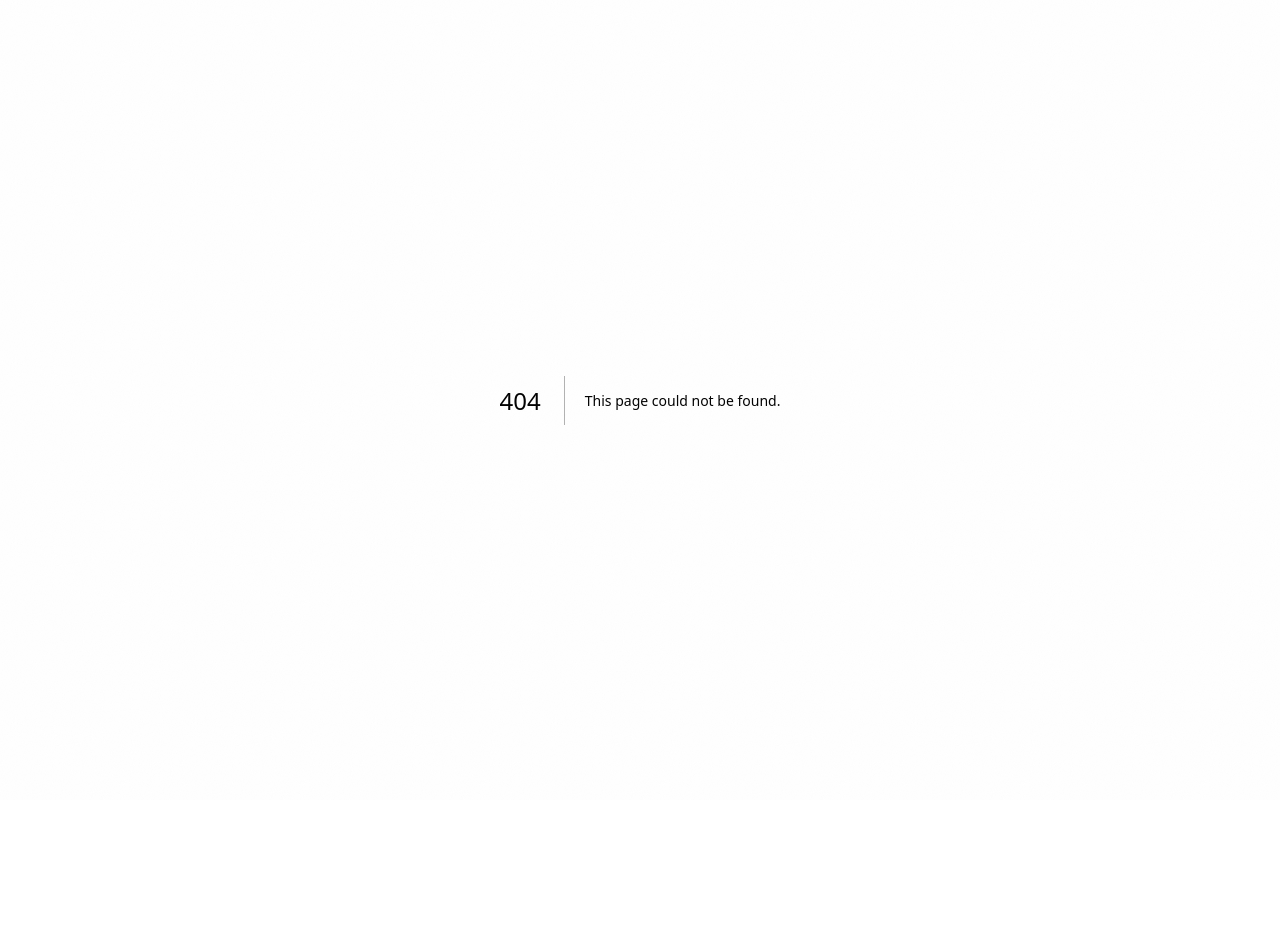
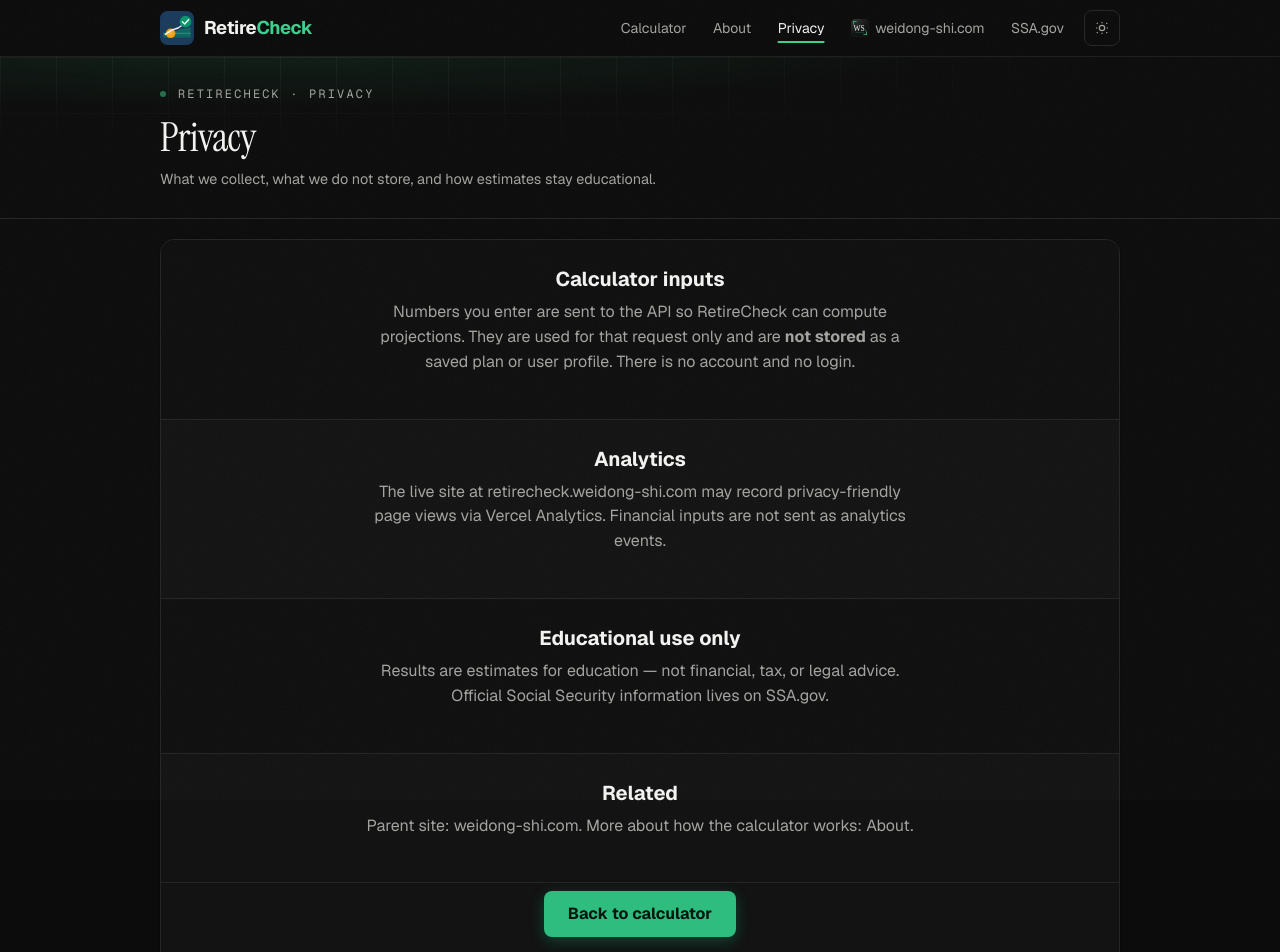
Before and after one commit to weidong808/Retirement-Calculator, a Next.js app in the folder frontend/: page /privacy in a window 1280 px wide. Before the commit this address had no page. Shown: the top 952 px of the page. Before the commit the page ends 800 px from the top, so only its background shows below. Built offline with nearby package versions, Linux system fonts and the light colour scheme; no server answers.

Commit message:
Add RetireCheck privacy page and nav links

```diff
--- /dev/null
+++ b/frontend/src/app/privacy/page.tsx
@@ -0,0 +1,100 @@
+import type { Metadata } from "next";
+import Link from "next/link";
+import { AppFooter } from "@/components/AppFooter";
+import { AppHeader } from "@/components/AppHeader";
+import { Container } from "@/components/Container";
+import { PageHero } from "@/components/PageHero";
+import { APP_NAME, APP_URL, SITE_HOME_URL } from "@/lib/brand";
+
+export const metadata: Metadata = {
+  title: `Privacy · ${APP_NAME}`,
+  description: `How ${APP_NAME} handles calculator inputs, results, and page analytics.`,
+};
+
+export default function PrivacyPage() {
+  return (
+    <>
+      <a href="#main" className="skip-link">
+        Skip to content
+      </a>
+      <AppHeader />
+      <main id="main" className="page-wrap">
+        <PageHero
+          eyebrow={`${APP_NAME} · Privacy`}
+          title="Privacy"
+          subtitle="What we collect, what we do not store, and how estimates stay educational."
+        />
+        <Container className="page-content">
+          <div className="calculator-shell">
+            <div className="about-main">
+              <section className="about-section">
+                <div className="about-section-header">
+                  <h2>Calculator inputs</h2>
+                  <p>
+                    Numbers you enter are sent to the API so {APP_NAME} can compute
+                    projections. They are used for that request only and are{" "}
+                    <strong>not stored</strong> as a saved plan or user profile.
+                    There is no account and no login.
+                  </p>
+                </div>
+              </section>
+
+              <section className="about-section about-section-alt">
+                <div className="about-section-header">
+                  <h2>Analytics</h2>
+                  <p>
+                    The live site at{" "}
+                    <a href={APP_URL} target="_blank" rel="noopener noreferrer">
+                      {APP_URL.replace("https://", "")}
+                    </a>{" "}
+                    may record privacy-friendly page views via Vercel Analytics.
+                    Financial inputs are not sent as analytics events.
+                  </p>
+                </div>
+              </section>
+
+              <section className="about-section">
+                <div className="about-section-header">
+                  <h2>Educational use only</h2>
+                  <p>
+                    Results are estimates for education — not financial, tax, or
+                    legal advice. Official Social Security information lives on{" "}
+                    <a
+                      href="https://www.ssa.gov/planners/retire/"
+                      target="_blank"
+                      rel="noopener noreferrer"
+                    >
+                      SSA.gov
+                    </a>
+                    .
+                  </p>
+                </div>
+              </section>
+
+              <section className="about-section about-section-alt">
+                <div className="about-section-header">
+                  <h2>Related</h2>
+                  <p>
+                    Parent site:{" "}
+                    <a href={SITE_HOME_URL} target="_blank" rel="noopener noreferrer">
+                      weidong-shi.com
+                    </a>
+                    . More about how the calculator works:{" "}
+                    <Link href="/about">About</Link>.
+                  </p>
+                </div>
+              </section>
+
+              <p className="about-back-link">
+                <Link href="/" className="about-cta-primary about-cta-inline">
+                  Back to calculator
+                </Link>
+              </p>
+            </div>
+          </div>
+        </Container>
+      </main>
+      <AppFooter />
+    </>
+  );
+}
--- a/frontend/src/components/AboutPageContent.tsx
+++ b/frontend/src/components/AboutPageContent.tsx
@@ -156,7 +156,8 @@
             <p>
               Inputs are used to run calculations and are <strong>not stored</strong> on our
               servers. No account, and financial details are not used as analytics events.
-              The live site may record privacy-friendly page views (Vercel Analytics).
+              The live site may record privacy-friendly page views (Vercel Analytics).{" "}
+              <Link href="/privacy">Full privacy page</Link>.
             </p>
           </article>
         </section>
--- a/frontend/src/components/AppFooter.tsx
+++ b/frontend/src/components/AppFooter.tsx
@@ -33,6 +33,7 @@
           </div>
           <nav className="app-footer-nav" aria-label="Footer">
             <Link href="/about">About</Link>
+            <Link href="/privacy">Privacy</Link>
             <Link href="/about#developer">Built by</Link>
             <a href={SITE_CASE_STUDY_URL} target="_blank" rel="noopener noreferrer">
               {SITE_CASE_STUDY_LABEL}
--- a/frontend/src/components/AppHeader.tsx
+++ b/frontend/src/components/AppHeader.tsx
@@ -11,6 +11,7 @@
 const NAV = [
   { href: "/", label: "Calculator" },
   { href: "/about", label: "About" },
+  { href: "/privacy", label: "Privacy" },
 ];
 
 export function AppHeader() {
```
Also changed, not shown: 1 other file (tests, documents, lock files or other folders).
